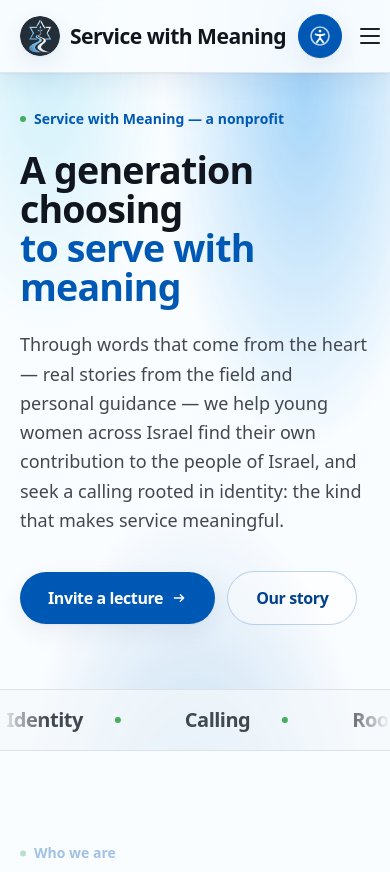
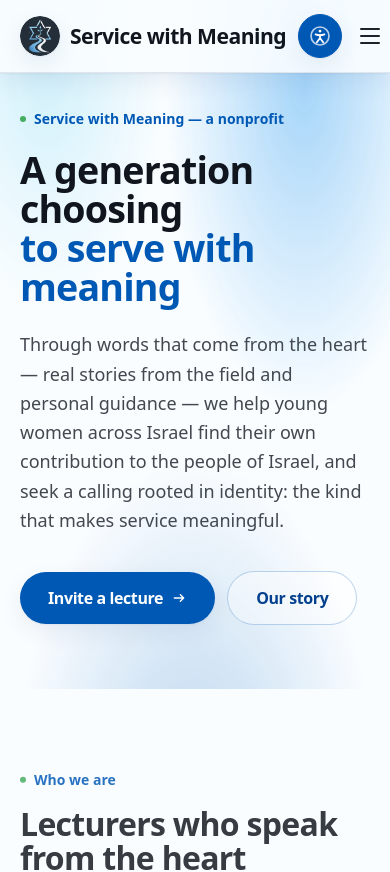
Before and after one commit to Bodokh/sherut-im-mashmaut, a Next.js app: page /en in a window 390 px wide. Shown: the top 872 px of the page. Built offline with nearby package versions, Linux system fonts and the light colour scheme.

Commit message:
Hide empty hero marquee on mobile

```diff
--- a/components/sections/Hero.tsx
+++ b/components/sections/Hero.tsx
@@ -70,7 +70,7 @@
       </div>
 
       {/* Values marquee — a quiet transition band */}
-      <div className="border-y border-line bg-surface/70 py-4">
+      <div className="hidden border-y border-line bg-surface/70 py-4 sm:block">
         <div className="marquee">
           <ul className="marquee-track items-center gap-0 text-ink-500">
             {values.map((v, i) => (
```
